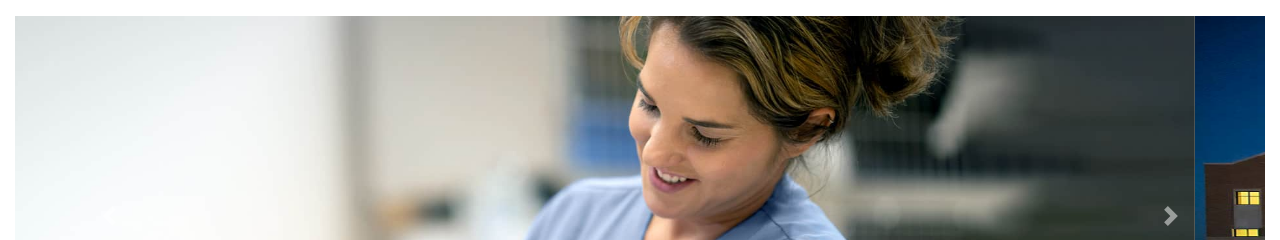
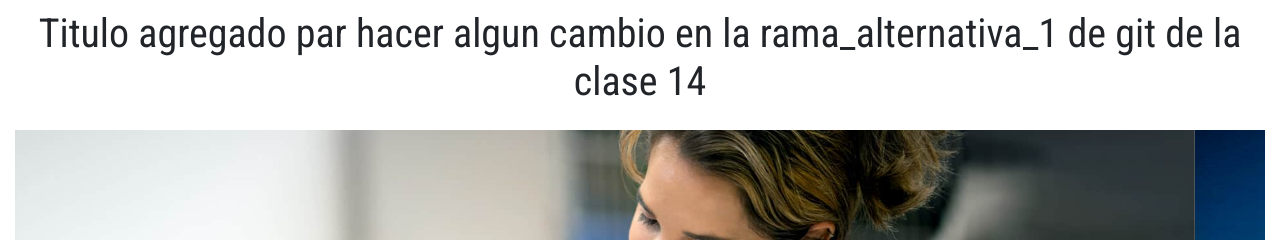
Before and after one commit to fede-blanco/veterinaria_santa_rita, a website: page index.html in a window 1280 px wide. Shown: the part 269-509 px from the top of the page. Drawn offline with nearby package versions, Linux system fonts and the light colour scheme.

Commit message:
agregue un texto extra en el index para hacer esta practica

```diff
--- a/index.html
+++ b/index.html
@@ -54,6 +54,14 @@
         </section>
     </nav>
 <!-- cierre nav -->
+
+    <section class="container-fluid">
+        <div class="row text-center">
+            <div class="col-12">
+                <h1> Titulo agregado par hacer algun cambio en la rama_alternativa_1 de git de la clase 14</h1>
+            </div>
+        </div>
+    </section>
 
 <!-- apertura carousel propio con imagenes de internet de mayor resolucion -->
     <!-- pude integrar el carousel y hacer que corrra y funcionen los botones pero no pude configurar bien el tamaño de las imagenes para hacer que sea responsive. ni con las imagenes que tenia antes, las cuales cambie porque pense que podria ser or la baja resollucion ni con las que puse ahora que quedan bien solo porque les corregi el ancho. no supe encontrar las clases o la forma de hacer que se ajusten al tamaño del carousel -->
```
